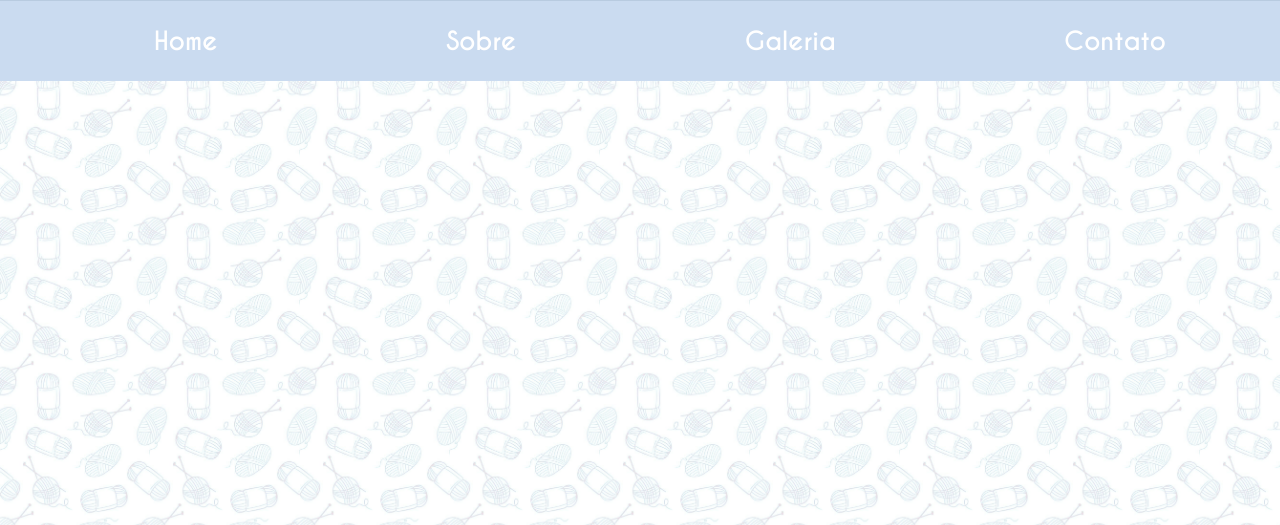
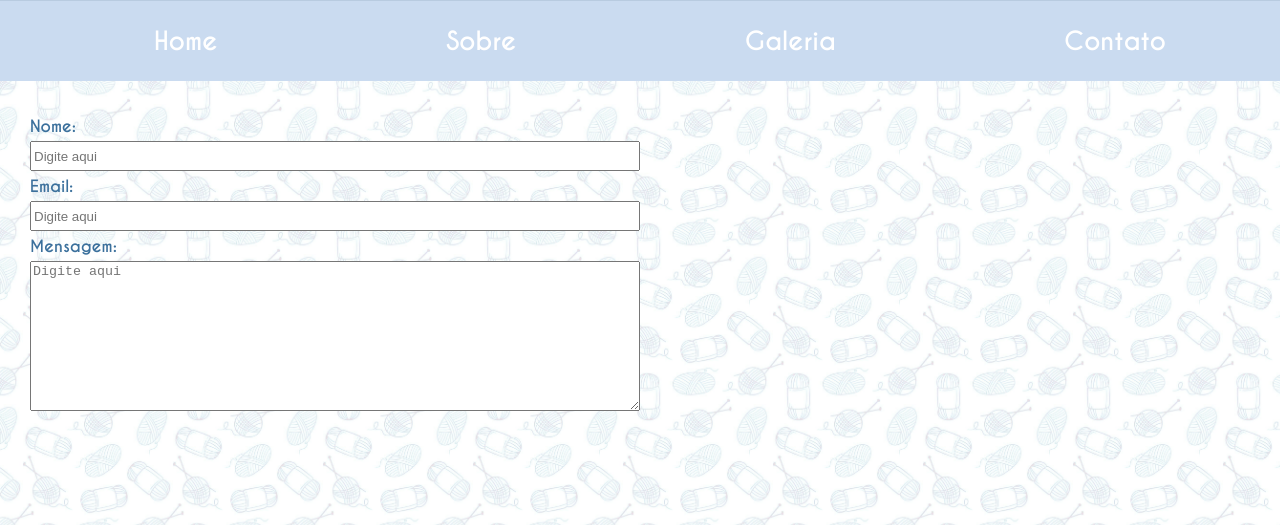
Before and after one commit to AnnyFeltz/anny.amigurumis.github.io, a plain HTML site: page contato.html in a window 1280 px wide. Shown: the part 169-694 px from the top of the page. Drawn offline with Linux system fonts and the light colour scheme.

Commit message:
commit: salvar

```diff
--- a/contato.html
+++ b/contato.html
@@ -21,8 +21,13 @@
         <li><a href="contato.html">Contato</a></li>
     </ul>
 
-    <div id="conteudo">
-
+    <div id="contato">
+        <label>Nome:</label>
+        <input type="text" id="nome" name="nome" placeholder="Digite aqui">
+        <label>Email:</label>
+        <input type="text" id="email" name="email" placeholder="Digite aqui">
+        <label>Mensagem:</label>
+        <textarea id="mensagem" name="mensagem" placeholder="Digite aqui" rows="5"></textarea>
     </div>
 
     <div id="rodape">
--- a/css/estilo.css
+++ b/css/estilo.css
@@ -100,6 +100,33 @@ body {
     box-shadow: rgba(24, 40, 83, 0.219) 5px 5px 10px 1px;
 }
 
+#contato {
+    display: grid;
+    grid-template-columns: repeat(2, 1fr);
+    grid-template-rows: 30px 30px 30px 30px 30px 150px;
+    background-image: url("img/fundo.jpeg");
+    background-size: 150px 150px;
+    background-repeat: repeat;
+    height: 450px;
+    font-family: "Dream";
+    color: rgb(59, 112, 156);
+    padding: 30px;
+
+}
+
+label {
+    grid-column: 1;
+    align-self: center;
+}
+
+input {
+    grid-column: 1;
+}
+
+textarea {
+    grid-column: 1;
+}
+
 #rodape {
     background-color: rgb(202, 219, 240);
     width: auto;
```
